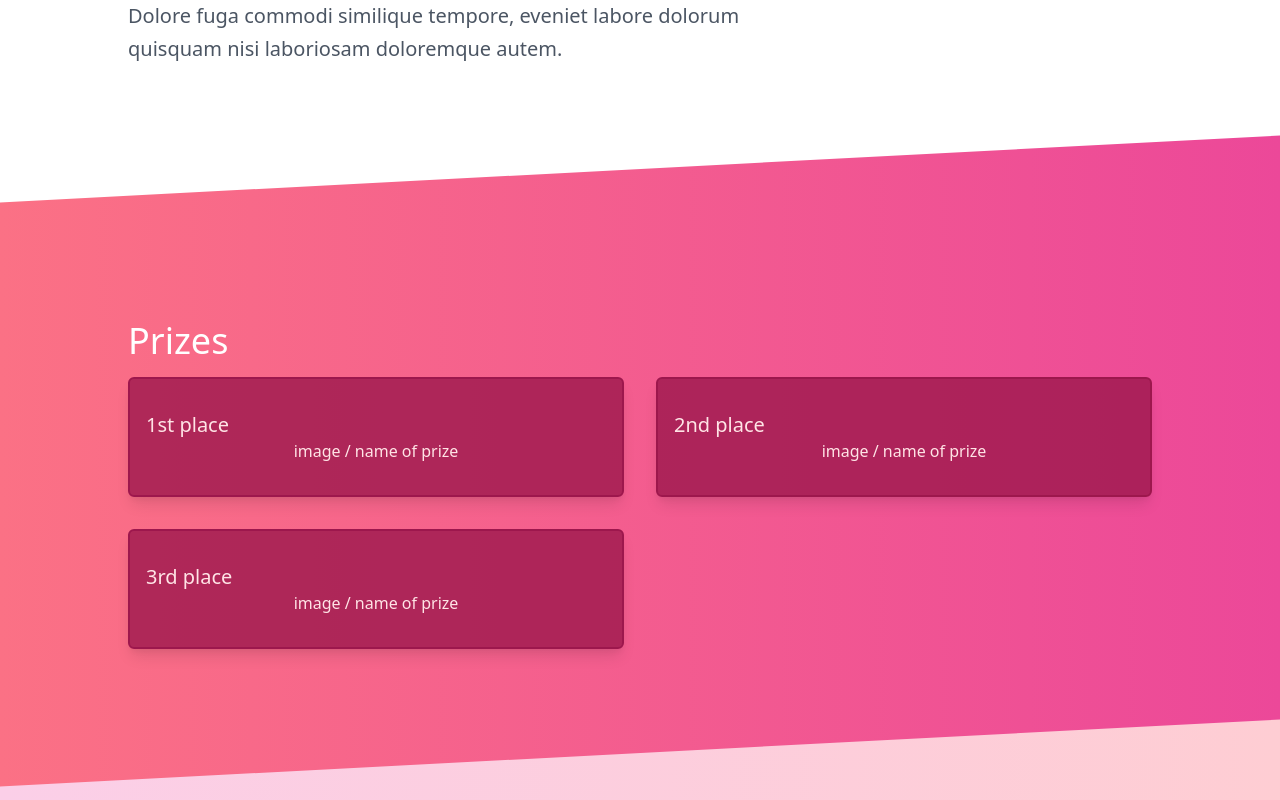
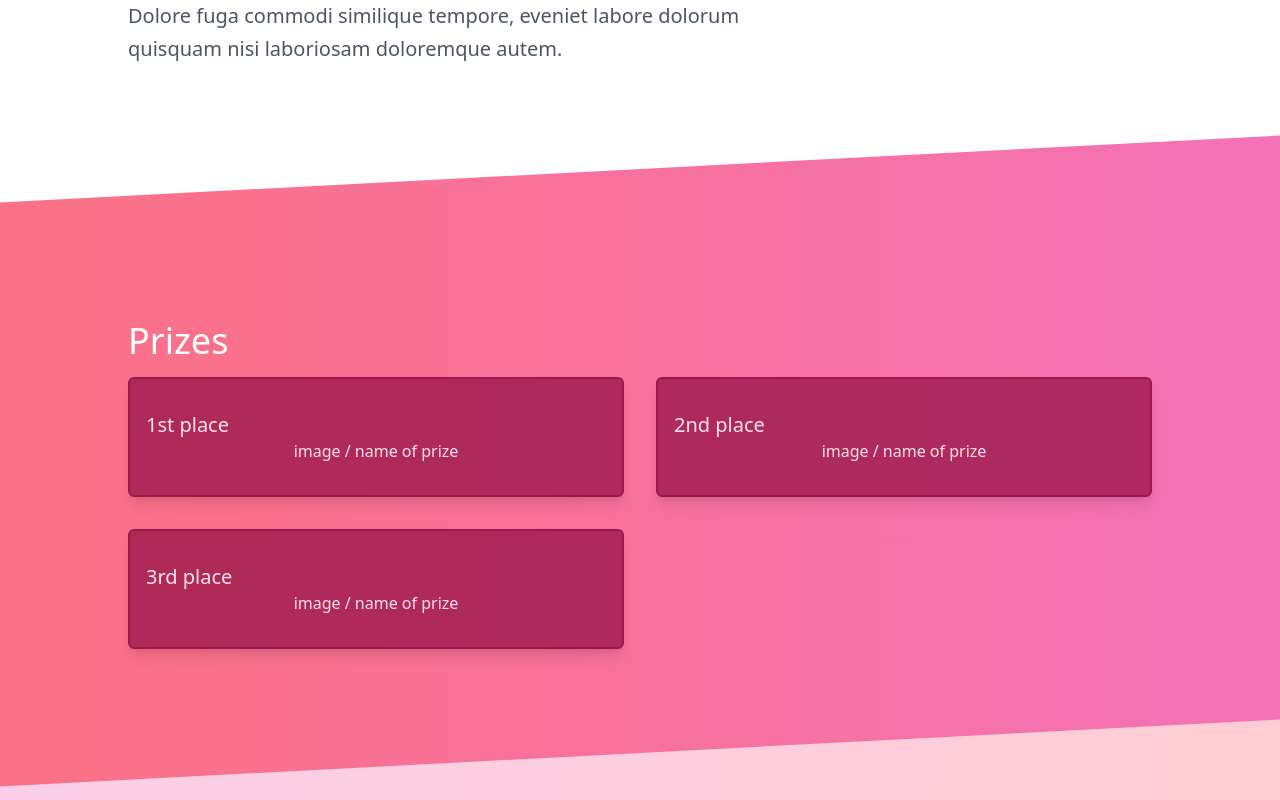
Before and after one commit to maggie-j-liu/algirlithm, a Next.js app: page / in a window 1280 px wide. Shown: the part 1240-2040 px from the top of the page. Built offline with nearby package versions, Linux system fonts and the light colour scheme.

Commit message:
adjust colors

```diff
--- a/pages/index.jsx
+++ b/pages/index.jsx
@@ -83,12 +83,12 @@ export default function Home() {
         </section>
         <div
           className={
-            "bg-gradient-to-r from-primary-400 to-pink-500 h-24 w-full -skew-y-3 translate-y-10"
+            "bg-gradient-to-r from-primary-400 to-pink-400 h-24 w-full -skew-y-3 translate-y-10"
           }
         />
         <section
           className={
-            "bg-gradient-to-r from-primary-400 to-pink-500 pt-24 pb-36"
+            "bg-gradient-to-r from-primary-400 to-pink-400 pt-24 pb-36"
           }
         >
           <div className={"max-w-5xl w-full mx-auto"}>
@@ -96,7 +96,7 @@ export default function Home() {
             <div className={"grid grid-cols-2 gap-8"}>
               <div
                 className={
-                  "border-2 border-pink-800 bg-pink-800/80 text-primary-100 hover:bg-pink-200/40 hover:text-pink-800 duration-150 py-8 px-4 rounded-md shadow-lg"
+                  "border-2 border-pink-800 bg-pink-800/80 text-primary-100 hover:bg-pink-100/40 hover:text-pink-800 duration-150 py-8 px-4 rounded-md shadow-lg"
                 }
               >
                 <h3 className={"text-xl font-medium"}>1st place</h3>
@@ -104,7 +104,7 @@ export default function Home() {
               </div>
               <div
                 className={
-                  "border-2 border-pink-800 bg-pink-800/80 text-primary-100 hover:bg-pink-200/40 hover:text-pink-800 duration-150 py-8 px-4 rounded-md shadow-lg"
+                  "border-2 border-pink-800 bg-pink-800/80 text-primary-100 hover:bg-pink-100/40 hover:text-pink-800 duration-150 py-8 px-4 rounded-md shadow-lg"
                 }
               >
                 <h3 className={"text-xl font-medium"}>2nd place</h3>
@@ -112,7 +112,7 @@ export default function Home() {
               </div>
               <div
                 className={
-                  "border-2 border-pink-800 bg-pink-800/80 text-primary-100 hover:bg-pink-200/40 hover:text-pink-800 duration-150 py-8 px-4 rounded-md shadow-lg"
+                  "border-2 border-pink-800 bg-pink-800/80 text-primary-100 hover:bg-pink-100/40 hover:text-pink-800 duration-150 py-8 px-4 rounded-md shadow-lg"
                 }
               >
                 <h3 className={"text-xl font-medium"}>3rd place</h3>
```
